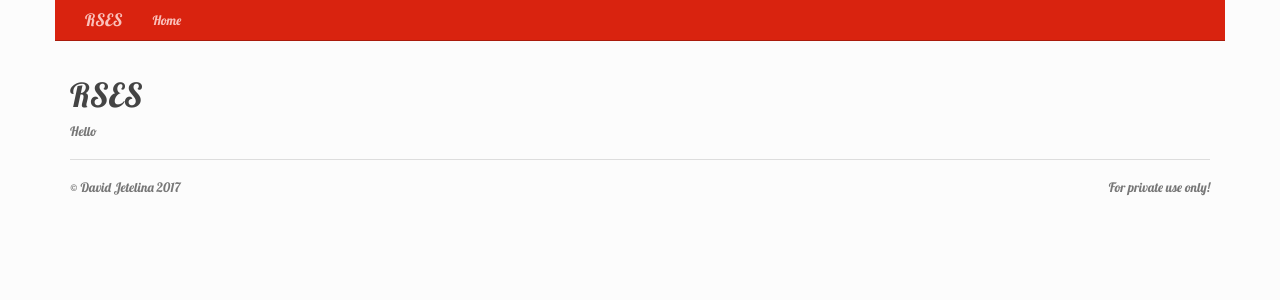
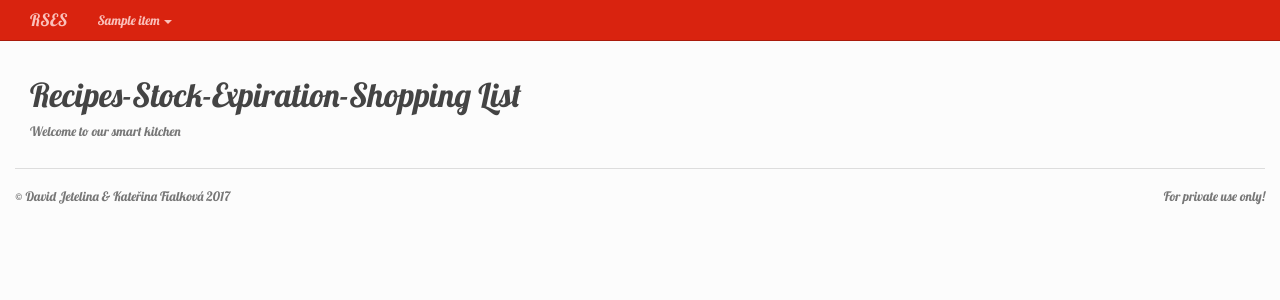
Before and after one commit to djetelina/RSES, a Flask app: template rses/src/flask_app/templates/client/home.html in a window 1280 px wide. Shown: the top 300 px of the page. Run offline with Flask 3, Linux system fonts and the light colour scheme; the visitor is signed in with stand-in values (Sample User, id 1); the template is opened without the code that fills it: most values are stand-ins (such as "Sample title", 1, 10 or a date in 2020); parts of the project's set-up code (start-up, migrations or seed data) failed here and were passed over; some libraries are stand-ins or nearby versions.

```diff
--- a/rses/src/flask_app/app.py
+++ b/rses/src/flask_app/app.py
@@ -2,9 +2,9 @@
 """Flask app, just imports the otherwise modular blueprints and takes care of basic auth"""
 from functools import wraps
 
-from flask import Flask, session, request, abort, url_for, redirect, render_template, flash
+from flask import Flask, session, request, url_for, redirect, render_template, flash
 
-from blueprints.api.api import rses_api_bp
+from flask_app.blueprints.api.api import rses_api_bp
 
 app = Flask(__name__)
 app.config.from_object('config')
@@ -31,7 +31,7 @@ def before_request():
         return redirect(url_for('authorize'))
 
 
-@app.route('/authorize', methods=['GET', 'POST'])
+@app.route('/rses/authorize', methods=['GET', 'POST'])
 @public
 def authorize():
     """Very basic authorization"""
@@ -48,7 +48,7 @@ def authorize():
 
 # Registering stuff based on if web client is wanted
 if app.config['RSES_WEB_CLIENT']:
-    from blueprints.client.client import rses_web_client_bp
+    from flask_app.blueprints.client.client import rses_web_client_bp
     app.register_blueprint(rses_web_client_bp)
 else:
     # Redirect root url to API index if not running web client
--- a/rses/src/flask_app/templates/base.html
+++ b/rses/src/flask_app/templates/base.html
@@ -8,7 +8,7 @@
         <link rel="stylesheet" href="{{ url_for('static', filename='styles/font-awesome.min.css') }}">
         <link href="https://fonts.googleapis.com/css?family=Lobster&amp;subset=latin-ext" rel="stylesheet">
         <style>
-            body, h1, h2, h3, h4, h5 {
+            body, h1, h2, h3, h4, h5, .btn {
                 font-family: 'Lobster', cursive;
             }
         </style>
@@ -16,7 +16,7 @@
 </head>
 <body>
     {% block navbar %}
-        <div class="navbar navbar-static-top navbar-inverse container">
+        <div class="navbar navbar-static-top navbar-inverse container-fluid">
             <div class="navbar-header">
                 <button type="button" class="navbar-toggle" data-toggle="collapse" data-target="#navbar">
                     <span class="icon-bar"></span>
@@ -25,16 +25,9 @@
                 </button>
                 <a class="navbar-brand" href="{{ url_for('RSES_CLIENT.home') }}">RSES</a>
             </div>
-            <div class="collapse navbar-collapse" id="navbar">
-                <ul class="nav navbar-nav">
-                    <li {% if request.path == '/' %}class="active"{% endif %}>
-                        <a href="{{ url_for('RSES_CLIENT.home') }}">Home</a>
-                    </li>
-                </ul>
-            </div>
         </div>
     {% endblock %}
-    <div class="container page">
+    <div class="container-fluid page">
         <div class="content container-fluid">
             {%- for category, message in get_flashed_messages(with_categories = true) %}
                 <div class="alert alert-danger">
@@ -50,7 +43,7 @@
         {% block footer %}
             <footer class="footer">
                 <p>
-                    &copy; David Jetelina 2017
+                    &copy; David Jetelina & Kateřina Fialková 2017
                     <span class="pull-right">
                         For private use only!
                     </span>
@@ -59,7 +52,9 @@
         {% endblock %}
     </div>
 
-<script src="//ajax.googleapis.com/ajax/libs/jquery/3.2.1/jquery.min.js"></script>
-<script src="//netdna.bootstrapcdn.com/bootstrap/3.0.0/js/bootstrap.min.js"></script>
+{% block js_footer %}
+    <script src="//ajax.googleapis.com/ajax/libs/jquery/3.2.1/jquery.min.js"></script>
+    <script src="//netdna.bootstrapcdn.com/bootstrap/3.0.0/js/bootstrap.min.js"></script>
+{% endblock %}
 </body>
 </html>
--- /dev/null
+++ b/rses/src/flask_app/templates/client/client_base.html
@@ -0,0 +1,42 @@
+{% extends "base.html" %}
+{% block navbar %}
+<div class="navbar navbar-static-top navbar-inverse container-fluid">
+    <div class="navbar-header">
+        <button type="button" class="navbar-toggle" data-toggle="collapse" data-target="#navbar">
+            <span class="icon-bar"></span>
+            <span class="icon-bar"></span>
+            <span class="icon-bar"></span>
+        </button>
+        <a class="navbar-brand" href="{{ url_for('RSES_CLIENT.home') }}">RSES</a>
+    </div>
+    <div class="collapse navbar-collapse" id="navbar">
+        <ul class="nav navbar-nav">
+            {% for item in menu_items %}
+                <li {% if item["children"] %}
+                class="dropdown"
+                {% elif request.path == item["url"] %}
+                class="active"
+                {% endif %}>
+                    <a {% if item["children"] %}
+                        class="dropdown-toggle" data-toggle="dropdown" href="javascript:void(0);"
+                    {% else %}
+                        href="{{ url_for("RSES_CLIENT." + item["function_name"]) }}"
+                    {% endif %}>
+                        {{ item["title"] }}
+                        {% if item["children"] %}<span class="caret"></span>{% endif %}
+                    </a>
+                    {% if item["children"] %}
+                        <ul class="dropdown-menu">
+                            {% for child in item["children"] %}
+                                <li>
+                                    <a href="{{ url_for("RSES_CLIENT."+child["function_name"]) }}">{{ child["title"] }}</a>
+                                </li>
+                            {% endfor %}
+                        </ul>
+                    {% endif %}
+                </li>
+            {% endfor %}
+        </ul>
+    </div>
+</div>
+{% endblock %}
--- a/rses/src/flask_app/templates/client/home.html
+++ b/rses/src/flask_app/templates/client/home.html
@@ -1,8 +1,6 @@
-{% extends "base.html" %}
+{% extends "client/client_base.html" %}
 {% block title %} - Home{% endblock %}
 {% block content %}
-    <div class="row">
-        <h1>RSES</h1>
-        Hello
-    </div>
+    <h1>Recipes-Stock-Expiration-Shopping List</h1>
+    <p>Welcome to our smart kitchen</p>
 {% endblock %}
```
Also changed, not shown: rses/src/blueprints/client/client.py (deleted, +0 -10 lines), rses/src/flask_app/blueprints/api/api.py (renamed from rses/src/blueprints/api/api.py, +12 -0 lines), rses/src/flask_app/blueprints/client/client.py (added, +35 -0 lines), rses/src/flask_app/blueprints/client/static/js/ingredient_type.js (added, +56 -0 lines), rses/src/flask_app/templates/authorize.html (+6 -3 lines), rses/src/flask_app/templates/client/stock/ingredient_types.html (added, +28 -0 lines), rses/src/objects/stock.py (+22 -0 lines).
